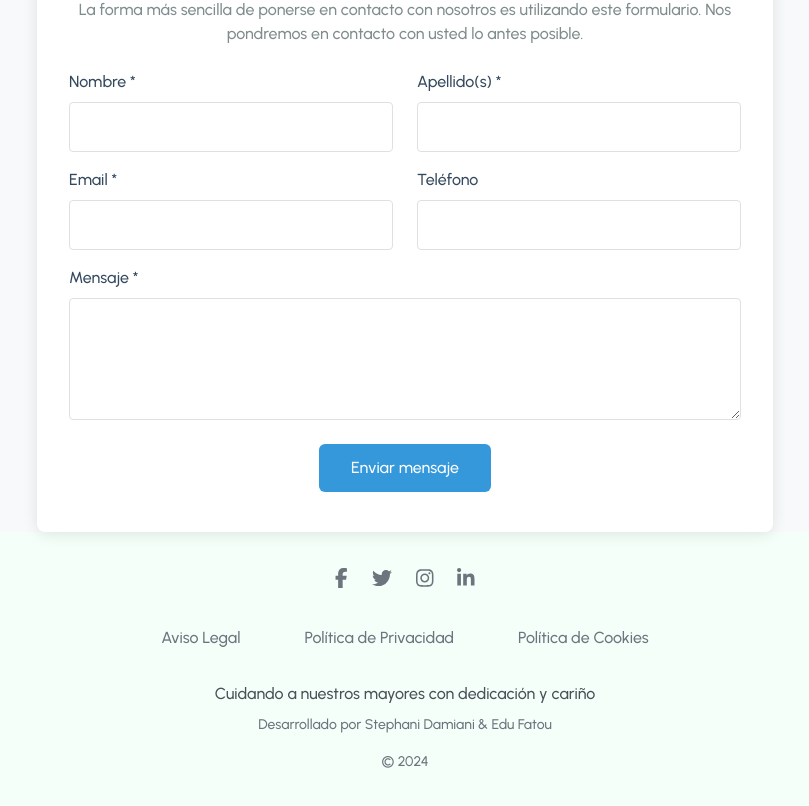
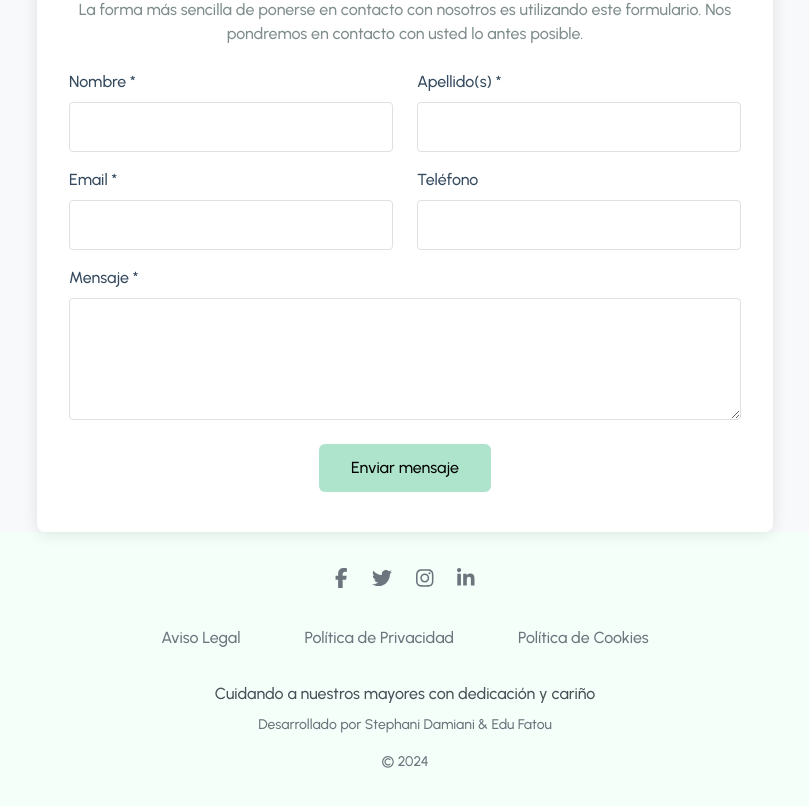
Before and after one commit to steph-d989/residencia_alarcon, a React (Vite) app in the folder client/: page /contacto in a window 1280 px wide. Shown: the part 863-1669 px from the top of the page, without its empty margins (235-1044 px from the left). Built offline with nearby package versions, Linux system fonts and the light colour scheme.

Commit message:
fixed styles in buttons

```diff
--- a/client/src/styles/components/_Contact.scss
+++ b/client/src/styles/components/_Contact.scss
@@ -1,5 +1,7 @@
+@import '../utils/variables.scss';
+
 .contact-page {
-//    padding: 4rem 0;
+
     background-color: #f8f9fa;
     margin-top: 60px;
     h1 {
@@ -96,14 +98,15 @@
         }
 
         .submit-button {
-          background-color: #3498db;
+          color: black;
+          background-color: $color3;
           border: none;
           padding: 0.75rem 2rem;
           font-weight: 500;
           transition: all 0.3s ease;
 
           &:hover {
-            background-color: #2980b9;
+            background-color: $color2;
             transform: translateY(-2px);
           }
         }
@@ -111,7 +114,7 @@
     }
   }
 
-  // Responsive adjustments
+
   @media (max-width: 768px) {
     .contact-page {
       padding: 2rem 0;
--- a/client/src/styles/components/_Home.scss
+++ b/client/src/styles/components/_Home.scss
@@ -5,7 +5,7 @@
     padding: 60px;
 
     .introduction {
-      margin-bottom: 30px;
+      margin: 20px 0 30px 0;
 
       h1 {
         text-align: center;
@@ -32,7 +32,7 @@
     .indicators {
       display: flex;
       justify-content: space-around;
-      margin-top: 20px;
+      margin-top: 30px;
 
       .indicator {
         display: flex;
--- a/client/src/styles/components/_Nav.scss
+++ b/client/src/styles/components/_Nav.scss
@@ -18,7 +18,7 @@
       gap: 1rem;
 
       .navbar-logo {
-        height: 50px;
+        height: 30px;
         width: auto;
         object-fit: contain;
       }
```
